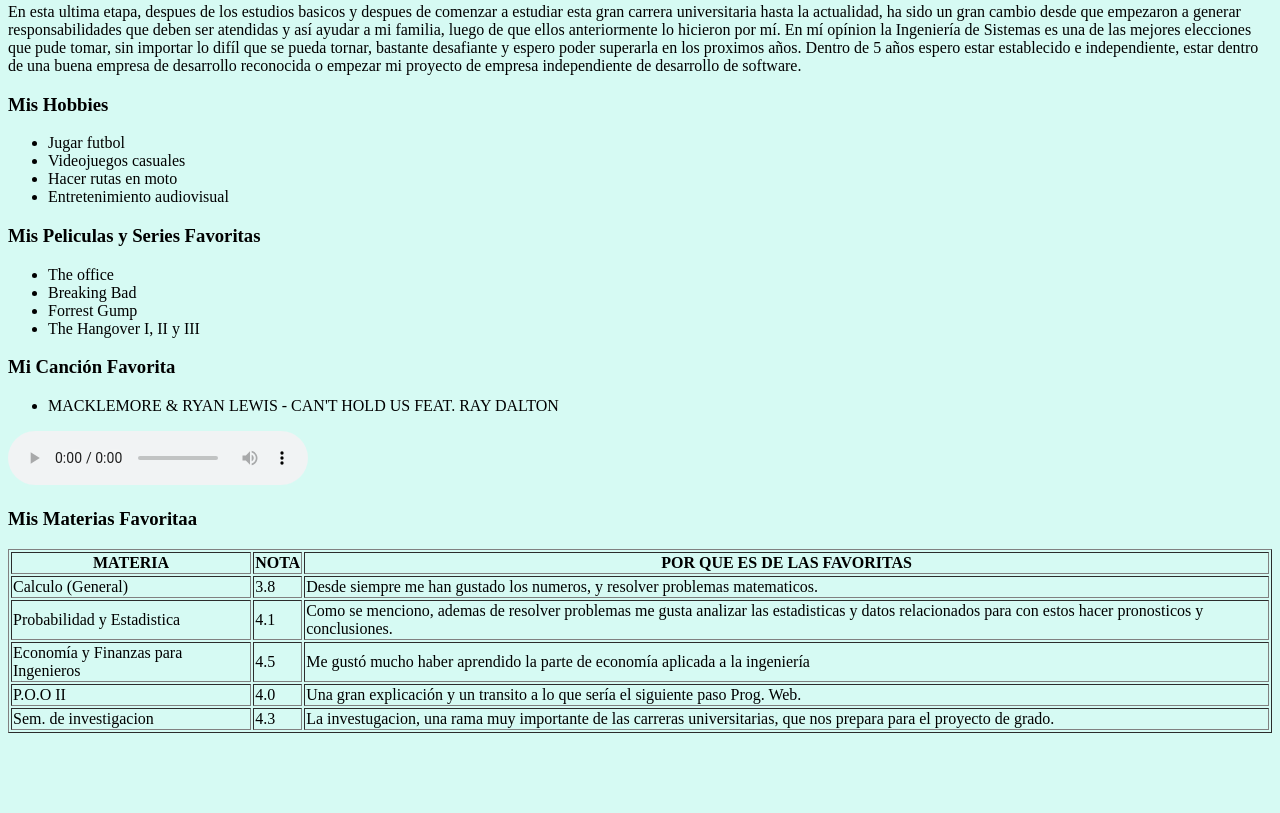
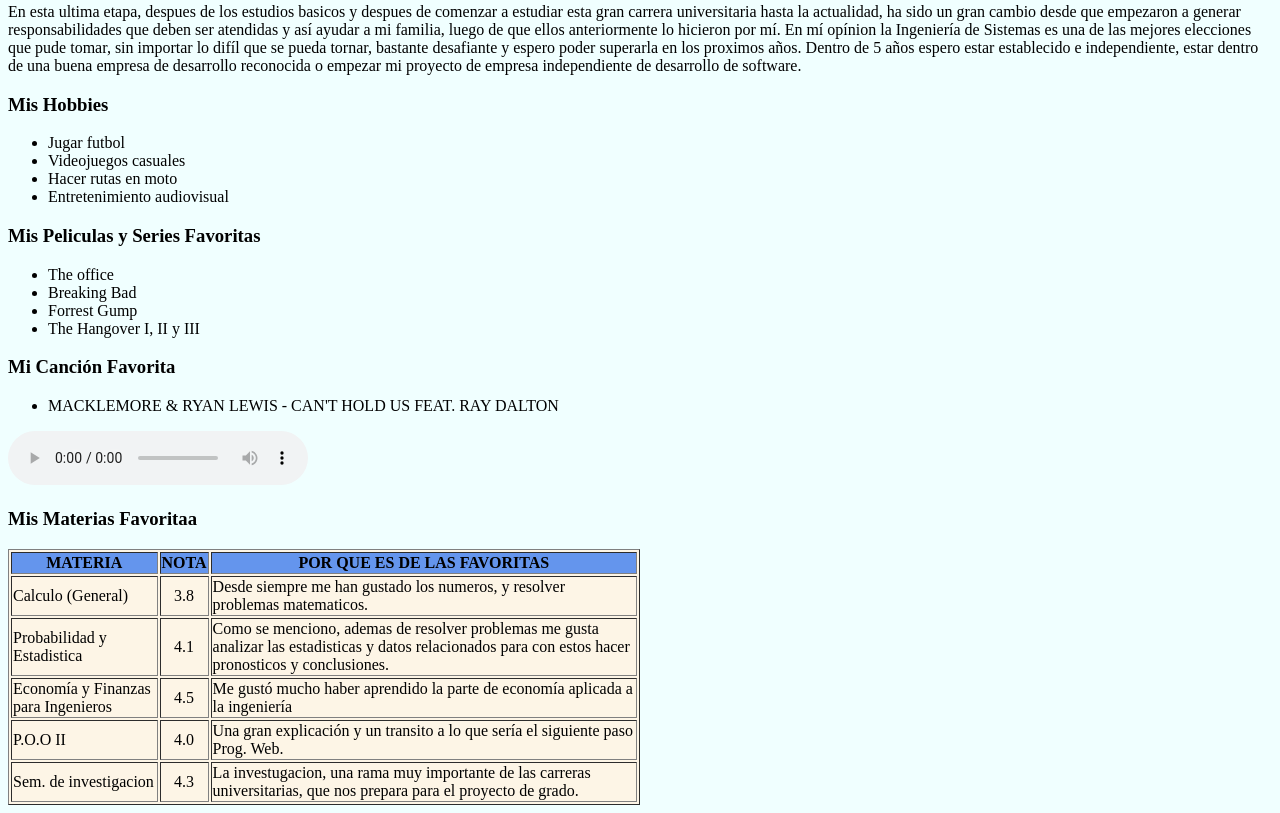
Before and after one commit to agamerot/agamerot.github.io, a plain HTML site: page index.html in a window 1280 px wide. Shown: the part 406-1219 px from the top of the page. Before the commit the page ends 1147 px from the top, so only its background shows below. Drawn offline with Linux system fonts and the light colour scheme.

Commit message:
Update index.html
modificaciones esteticas

```diff
--- a/index.html
+++ b/index.html
@@ -4,7 +4,7 @@
 	<meta charset="utf-8">
 	<title>Anderson Jose Gamero Torres</title>
 </head>
-<body style="background-color:#D6FAF3;">
+<body bgcolor="azure" ">
 
 
 	<img
@@ -38,37 +38,40 @@
 <audio src="pista_1.mp3"  controls></audio>
 
 <h3> Mis Materias Favoritaa</h3>
-<table border="1">
-      <tr>
+<table border="1" width="50%" bgcolor="oldlace">
+      <tr bgcolor="cornflowerblue">
+
         <th>MATERIA</th>
         <th>NOTA</th>
         <th>POR QUE ES DE LAS FAVORITAS</th>
       </tr>
       <tr>
         <td>Calculo (General)</td>
-        <td>3.8</td>
+        <td align="center">3.8</td>
         <td>Desde siempre me han gustado los numeros, y resolver problemas matematicos.</td>
       </tr>
       <tr>
         <td>Probabilidad y Estadistica</td>
-        <td>4.1</td>
+        <td align="center">4.1</td>
         <td>Como se menciono, ademas de resolver problemas me gusta analizar las estadisticas y datos relacionados para con estos hacer pronosticos y conclusiones.</td>
       </tr>
       <tr>
         <td>Economía y Finanzas para Ingenieros</td>
-        <td>4.5</td>
+        <td align="center">4.5</td>
         <td>Me gustó mucho haber aprendido la parte de economía aplicada a la ingeniería</td>
       </tr>
       <tr>
         <td>P.O.O II</td>
-        <td>4.0</td>
+        <td align="center">4.0</td>
         <td>Una gran explicación y un transito a lo que sería el siguiente paso Prog. Web.</td>
       </tr>
       <tr>
         <td>Sem. de investigacion</td>
-        <td>4.3</td>
+        <td align="center">4.3</td>
         <td>La investugacion, una rama muy importante de las carreras universitarias, que nos prepara para el proyecto de grado.</td>
       </tr>
+
+
     </table>
 
 
```
